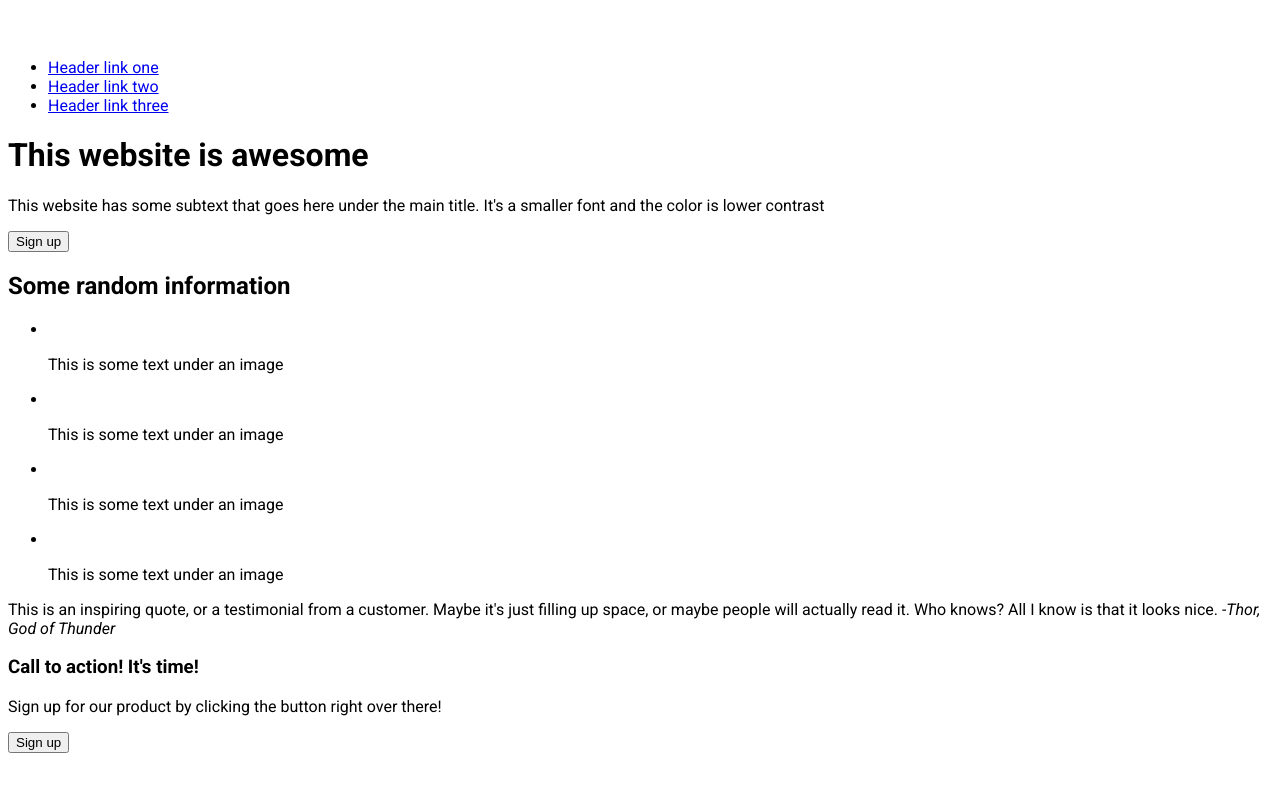
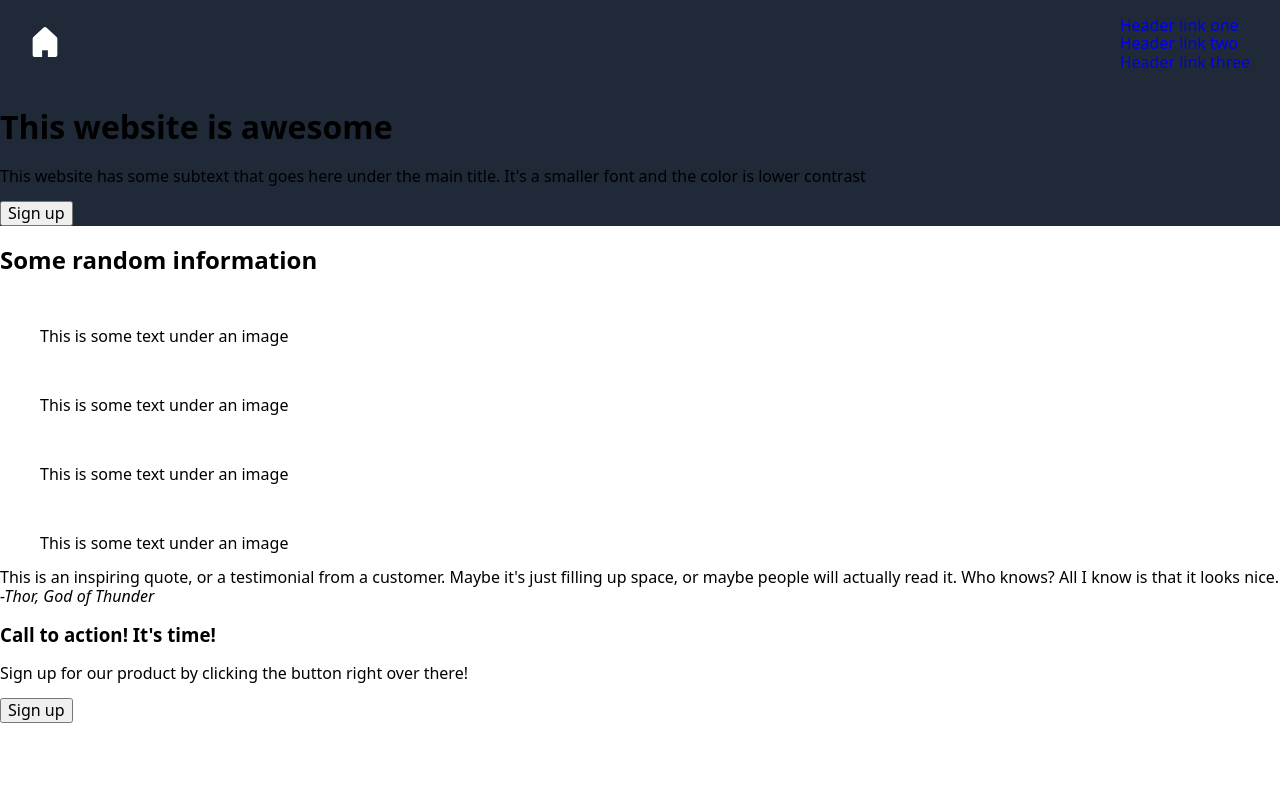
Before and after one commit to Hanikn/landing, a website: page index.html in a window 1280 px wide. Drawn offline with nearby package versions, Linux system fonts and the light colour scheme.

Commit message:
Navbar styles

```diff
--- a/index.html
+++ b/index.html
@@ -9,18 +9,18 @@
       href="https://fonts.googleapis.com/css2?family=Roboto:ital,wght@0,300;0,400;0,500;0,700;0,900;1,300;1,400;1,500;1,700;1,900&display=swap"
       rel="stylesheet"
     />
+    <link rel="stylesheet" href="styles.css" />
+    <link
+      rel="stylesheet"
+      href="node_modules/modern-normalize/modern-normalize.css"
+    />
     <title>Landing Page</title>
-    <style>
-      body {
-        font-family: "Roboto", sans-serif;
-      }
-    </style>
   </head>
   <body>
     <header>
       <nav class="navbar">
-        <a href="index.html">
-          <img class="logo" src="images/logo.svg" alt="" />
+        <a class="logo-link" href="index.html">
+          <img class="logo-img" src="images/logo.svg" alt="" />
         </a>
         <ul class="header-links">
           <li class="link-item"><a href="#">Header link one</a></li>
--- /dev/null
+++ b/package.json
@@ -0,0 +1,5 @@
+{
+  "dependencies": {
+    "modern-normalize": "^2.0.0"
+  }
+}
--- a/styles.css
+++ b/styles.css
@@ -1,4 +1,31 @@
-.logo {
-    height: 30px;
-    width: 30px;
+/* Styles None */
+ul {
+    list-style-type: none;
 }
+
+body {
+    font-family: "Roboto", sans-serif;
+}
+
+a {
+    text-decoration: none;
+}
+
+/* Header Styles */
+
+header {
+    background: #1F2937;
+}
+
+nav {
+    display: flex;
+    flex-direction: row;
+    align-items: center;
+    justify-content: space-between;
+    padding-left: 30px;
+    padding-right: 30px;
+}
+
+.header-links {
+
+}
```
Also changed, not shown: 1 other file.
